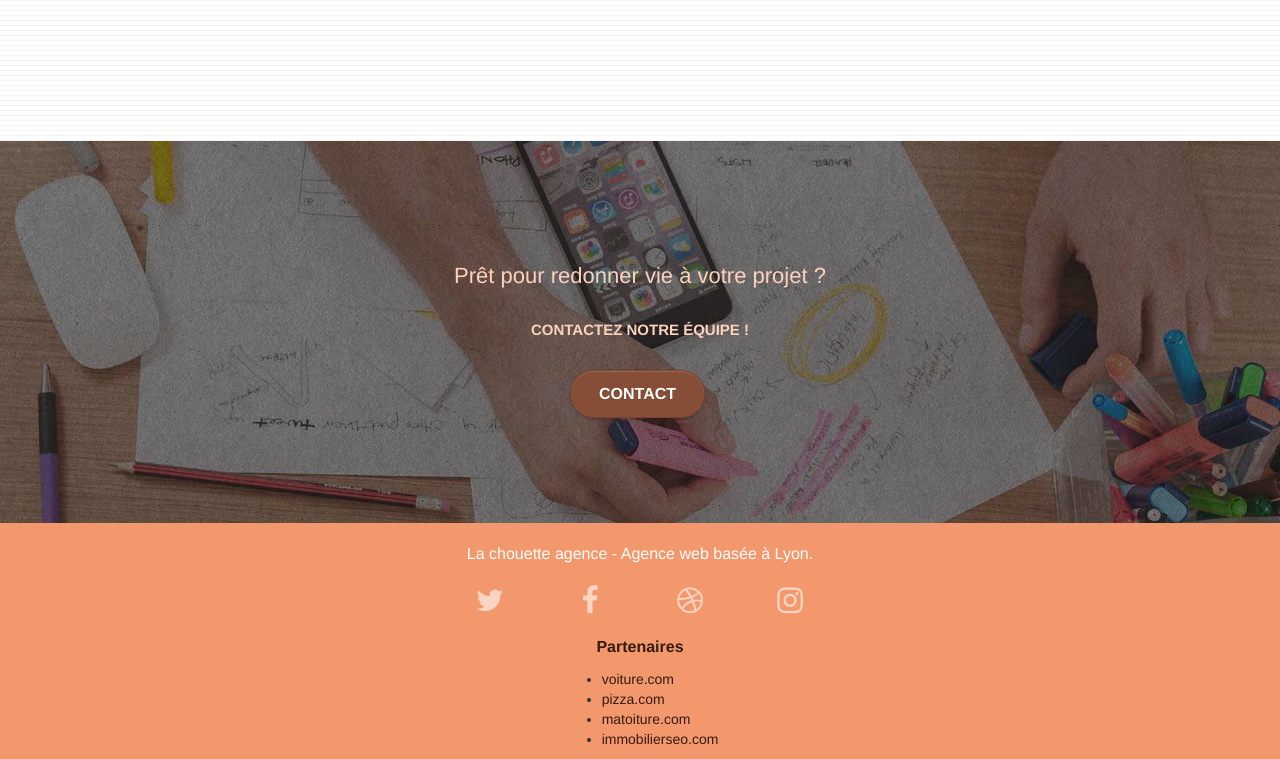
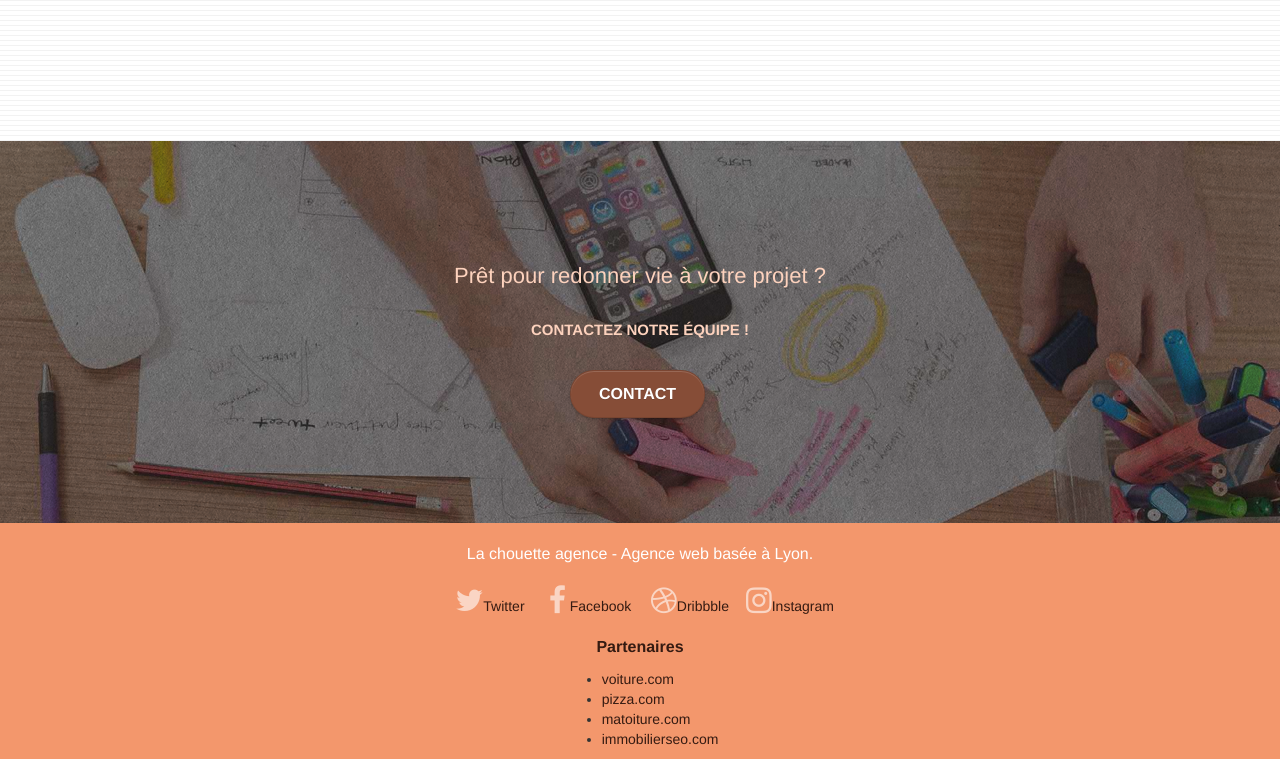
Before and after one commit to jpmazel/oc-dw-projet4, a plain HTML site: page index.html in a window 1280 px wide. Shown: the part 3070-3829 px from the top of the page. Drawn offline with nearby package versions, Linux system fonts and the light colour scheme.

Commit message:
accessibilite wave

```diff
--- a/index.html
+++ b/index.html
@@ -343,28 +343,28 @@
                   <div class="text-center">
                     <a class="social" href="index.html"
                       ><span class="fa fa-twitter icon-md" alt="twitter icon"></span
-                    ></a>
+                    >Twitter</a>
                   </div>
                 </div>
                 <div class="col-sm-3">
                   <div class="text-center">
                     <a class="social" href="index.html"
                       ><span class="fa fa-facebook icon-md" alt="facebook icon"></span
-                    ></a>
+                    > Facebook</a>
                   </div>
                 </div>
                 <div class="col-sm-3">
                   <div class="text-center">
                     <a class="social" href="index.html"
                       ><span class="fa fa-dribbble icon-md" alt="dribbble icon"></span
-                    ></a>
+                    >Dribbble</a>
                   </div>
                 </div>
                 <div class="col-sm-3">
                   <div class="text-center">
                     <a class="social" href="index.html"
                       ><span class="fa fa-instagram icon-md" alt="instagram icon"></span
-                    ></a>
+                    >Instagram</a>
                   </div>
                 </div>
                 <!-- <div class="keywords" style="color: #f3976c;">
```
